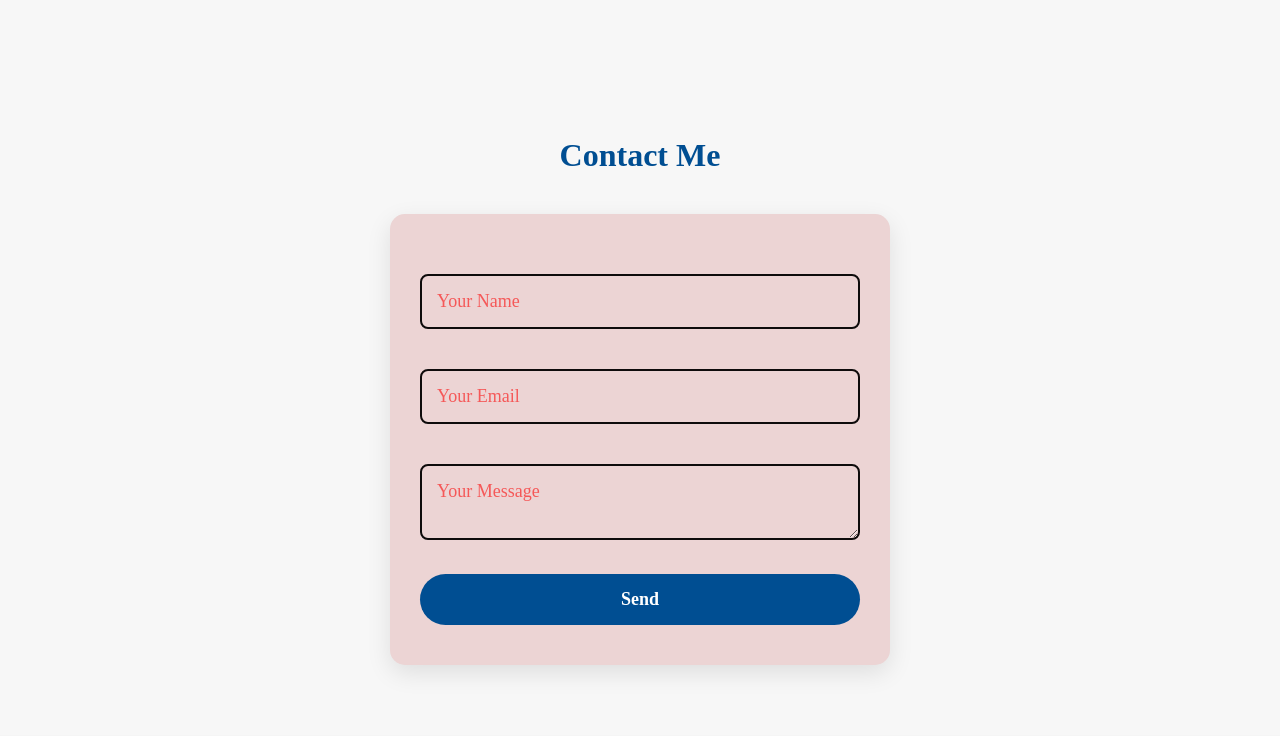
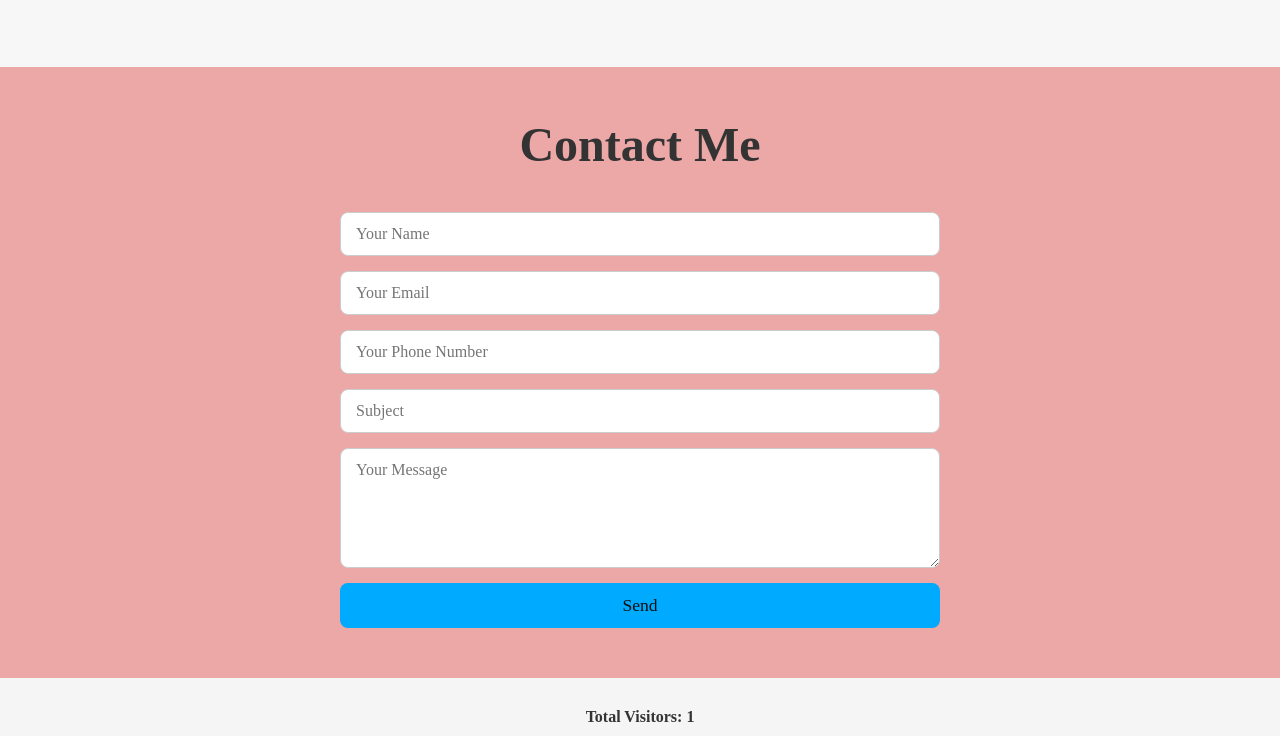
Before and after one commit to ppi-sideproject/Unlock_Project, a website: page index.html in a window 1280 px wide. Shown: the part 3304-4040 px from the top of the page. Drawn offline with Linux system fonts and the light colour scheme.

Commit message:
changes in contact form

```diff
--- a/index.html
+++ b/index.html
@@ -185,10 +185,12 @@
     <section id="contact">
     <h2>Contact Me</h2>
 
-        <form>
-            <input type="text" placeholder="Your Name">
-            <input type="email" placeholder="Your Email">
-            <textarea placeholder="Your Message"></textarea>
+    <form id="contactForm">
+        <input type="text" placeholder="Your Name" name="name">
+        <input type="email" placeholder="Your Email" name="email">
+        <input type="tel" placeholder="Your Phone Number" id="phone" maxlength="10">
+        <input type="text" placeholder="Subject" name="subject">
+        <textarea placeholder="Your Message" name="message"></textarea>
         <button type="submit">Send</button>
     </form>
 </section>
@@ -217,53 +219,60 @@ function toggleMenu() {
 }
 
 
- // contact form js
 document.addEventListener("DOMContentLoaded", function() {
-
-        const form = document.querySelector("#contact form");
-
+    const form = document.getElementById("contactForm");
 
     const nameMsg = document.createElement("div");
+    const phoneMsg = document.createElement("div");
     const emailMsg = document.createElement("div");
     const messageMsg = document.createElement("div");
 
+    nameMsg.classList.add("validation-msg");
+    phoneMsg.classList.add("validation-msg");
+    emailMsg.classList.add("validation-msg");
+    messageMsg.classList.add("validation-msg");
 
-        form.querySelector('input[type="text"]').after(nameMsg);
-        form.querySelector('input[type="email"]').after(emailMsg);
-        form.querySelector('textarea').after(messageMsg);
+    form.querySelector('#name').after(nameMsg);
+    form.querySelector('#phone').after(phoneMsg);
+    form.querySelector('#email').after(emailMsg);
+    form.querySelector('#message').after(messageMsg);
 
     form.addEventListener("submit", function(e) {
         e.preventDefault();
 
-            const name = form.querySelector('input[type="text"]').value.trim();
-            const email = form.querySelector('input[type="email"]').value.trim();
-            const message = form.querySelector('textarea').value.trim();
+        const name = form.querySelector('#name').value.trim();
+        const phone = form.querySelector('#phone').value.trim();
+        const email = form.querySelector('#email').value.trim();
+        const message = form.querySelector('#message').value.trim();
 
-
+        // Reset messages
         nameMsg.innerText = "";
+        phoneMsg.innerText = "";
         emailMsg.innerText = "";
         messageMsg.innerText = "";
 
         let valid = true;
-
 
         if(name === "") {
             nameMsg.innerText = "Please enter your name";
             valid = false;
         }
 
+        if(phone === "") {
+            phoneMsg.innerText = "Please enter your phone number";
+            valid = false;
+        } else if(!/^\d{10}$/.test(phone)) {
+            phoneMsg.innerText = "Phone number must be 10 digits";
+            valid = false;
+        }
 
         if(email === "") {
             emailMsg.innerText = "Please enter your email";
             valid = false;
-            } else {
-                const emailPattern = /^[^ ]+@[^ ]+\.[a-z]{2,3}$/;
-                if(!email.match(emailPattern)) {
+        } else if(!/^[^ ]+@[^ ]+\.[a-z]{2,3}$/.test(email)) {
             emailMsg.innerText = "Please enter a valid email address";
             valid = false;
         }
-            }
-
 
         if(message === "") {
             messageMsg.innerText = "Please enter your message";
@@ -275,8 +284,8 @@ function toggleMenu() {
             form.reset();
         }
     });
+});
 
-    });
 
     let count = localStorage.getItem('visitCount') || 0;
       count++;
--- a/styles.css
+++ b/styles.css
@@ -442,88 +442,69 @@ header {
     }
 }
 
-
+/* --- Contact Section --- */
 #contact {
-    padding: 70px 20px;
-    background: #f7f7f7;
-    text-align: center;
+    padding: 50px 20px;
+    background: #eca7a7;
 }
 
 #contact h2 {
-    font-size: 32px;
+    text-align: center;
     margin-bottom: 40px;
-    color: #004e92;
+    font-size: 3rem;
+    color: #333;
 }
 
-
 #contact form {
-    position: relative;
-    width: 100%;
-    max-width: 500px;
-    margin: auto;
-    background: #ecd4d4;
-    padding: 40px 30px;
-    border-radius: 15px;
-    box-shadow: 0 8px 25px rgba(0,0,0,0.1);
-    transition: all 0.4s ease;
+    max-width: 600px;
+    margin: 0 auto;
+    display: flex;
+    flex-direction: column;
+    gap: 15px;
 }
 
-
-#contact input,
-#contact textarea {
-    width: 100%;
-    padding: 15px 15px 15px 15px;
-    margin: 20px 0;
+#contact form input,
+#contact form textarea {
+    padding: 12px 15px;
+    border: 1px solid #ccc;
     border-radius: 8px;
-    border: 2px solid #0e0b0b;
-    font-size: 18px;
-    background: transparent;
+    font-size: 1rem;
+    transition: all 0.3s ease;
     outline: none;
-    transition: 0.3s ease;
 }
 
-#contact input:focus,
-#contact textarea:focus {
-    border-color: #0f1314;
-    box-shadow: 0 0 20px rgba(17, 19, 20, 0.4);
+#contact form input:focus,
+#contact form textarea:focus {
+    border-color: #00aaff;
+    box-shadow: 0 0 8px rgba(0, 170, 255, 0.3);
 }
 
-#contact input::placeholder,
-#contact textarea::placeholder {
-    color: #f55858;
+#contact form textarea {
+    resize: vertical;
+    min-height: 120px;
+}
+
+#contact form button {
+    padding: 12px;
+    font-size: 1.1rem;
+    background: #00aaff;
+    color: #0f0c0c;
+    border: none;
+    border-radius: 8px;
+    cursor: pointer;
     transition: all 0.3s ease;
 }
 
-#contact input:focus::placeholder,
-#contact textarea:focus::placeholder {
-    color: transparent;
+#contact form button:hover {
+    background: #0072ff;
 }
 
-
-#contact button {
-    width: 100%;
-    padding: 15px;
-    margin-top: 10px;
-    background: #004e92;
-    color: white;
-    font-weight: 600;
-    border: none;
-    border-radius: 50px;
-    cursor: pointer;
-    font-size: 18px;
-    transition: all 0.3s ease;
+#contact form div {
+    font-size: 0.9rem;
+    color: red;
+    margin-top: 3px;
 }
 
-#contact button:hover {
-    background: #00aaff;
-    transform: translateY(-3px) scale(1.02);
-    box-shadow: 0 6px 20px rgba(0,0,0,0.2);
-}
-
-
-#contact form.success {
-    animation: popSuccess 0.5s ease forwards;
-}
 
 @keyframes popSuccess {
     0% { transform: scale(1); }
```
Lines whose indentation alone changed are shown as unchanged.
